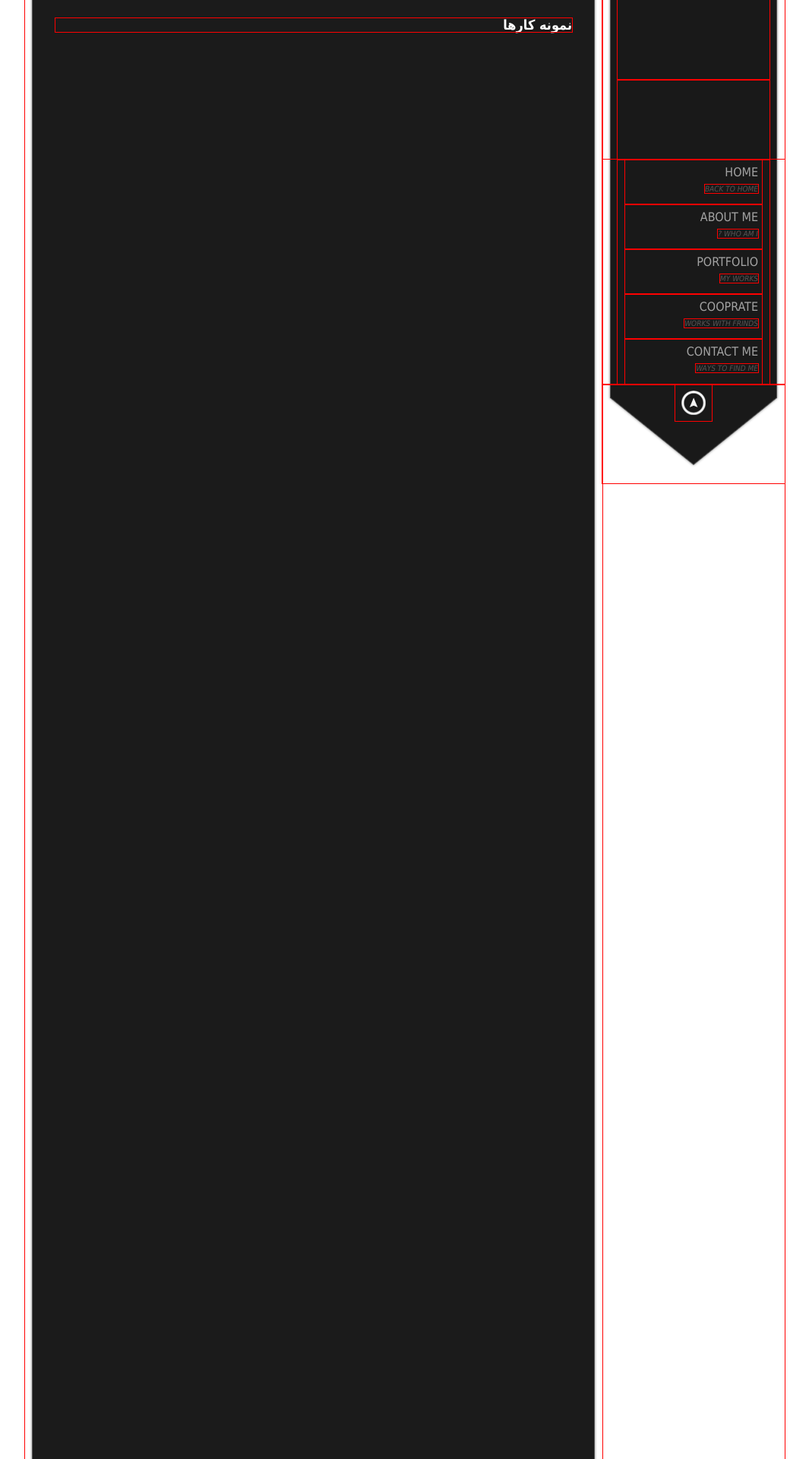
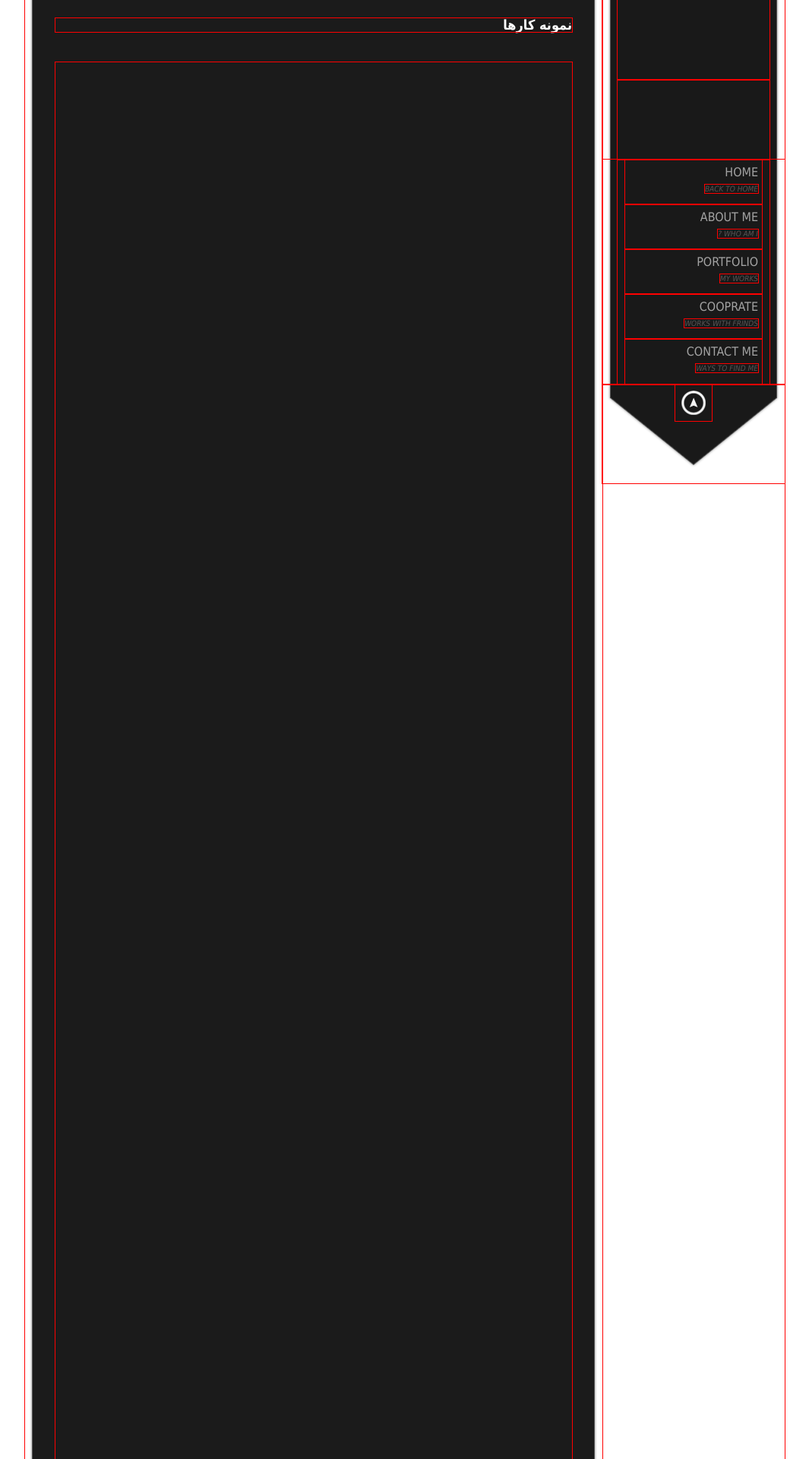
Before and after one commit to 1Tuts/cyrusbphotography-w2-project, a PHP site: page /works.php in a window 1280 px wide. Shown: the top 1920 px of the page at 76% size, without its empty margins (107-1172 px from the left). Run offline with PHP 8.4, Linux system fonts and the light colour scheme.

Commit message:
create gallery section

```diff
--- a/works.php
+++ b/works.php
@@ -35,6 +35,7 @@
 		</aside>
 		<div class="content">
 			<h1 class="title">نمونه کارها</h1>
+			<div class="gallery"></div>
 		</div>
 	</div>
 </body>
```
